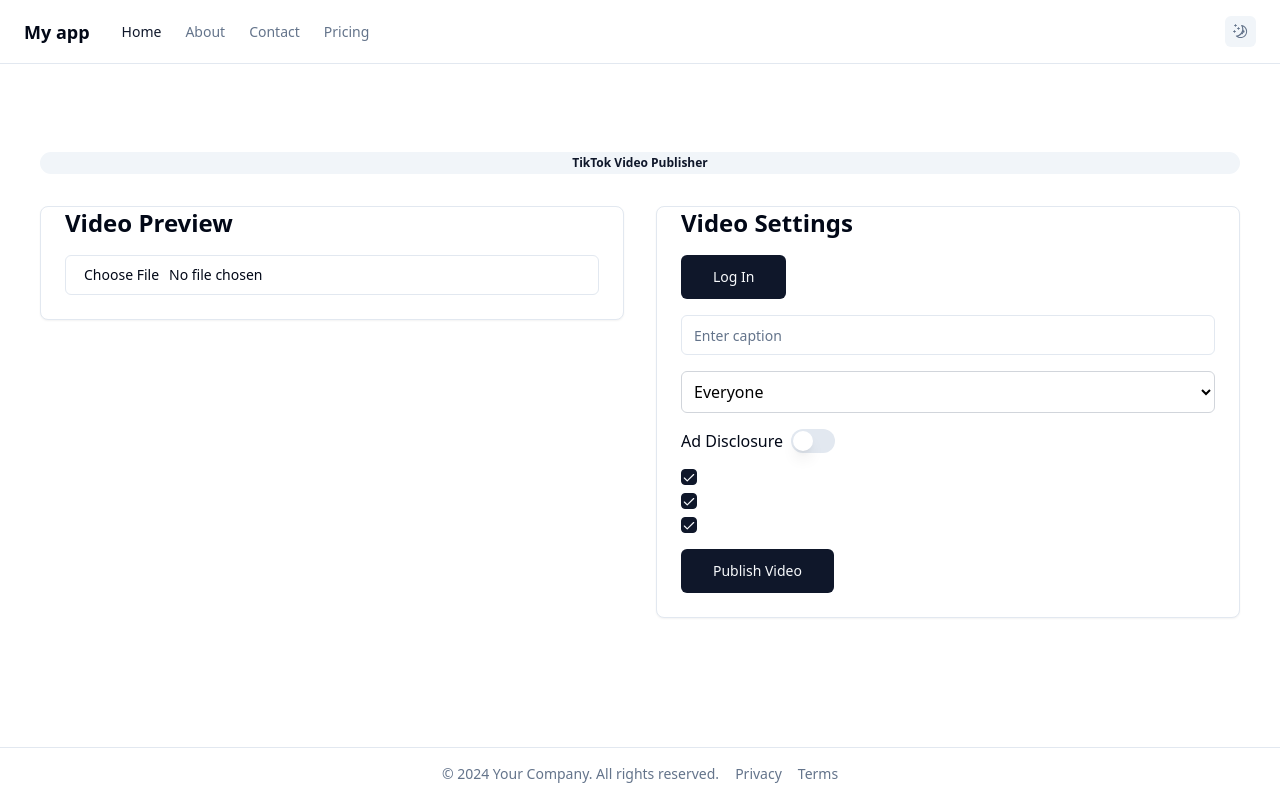
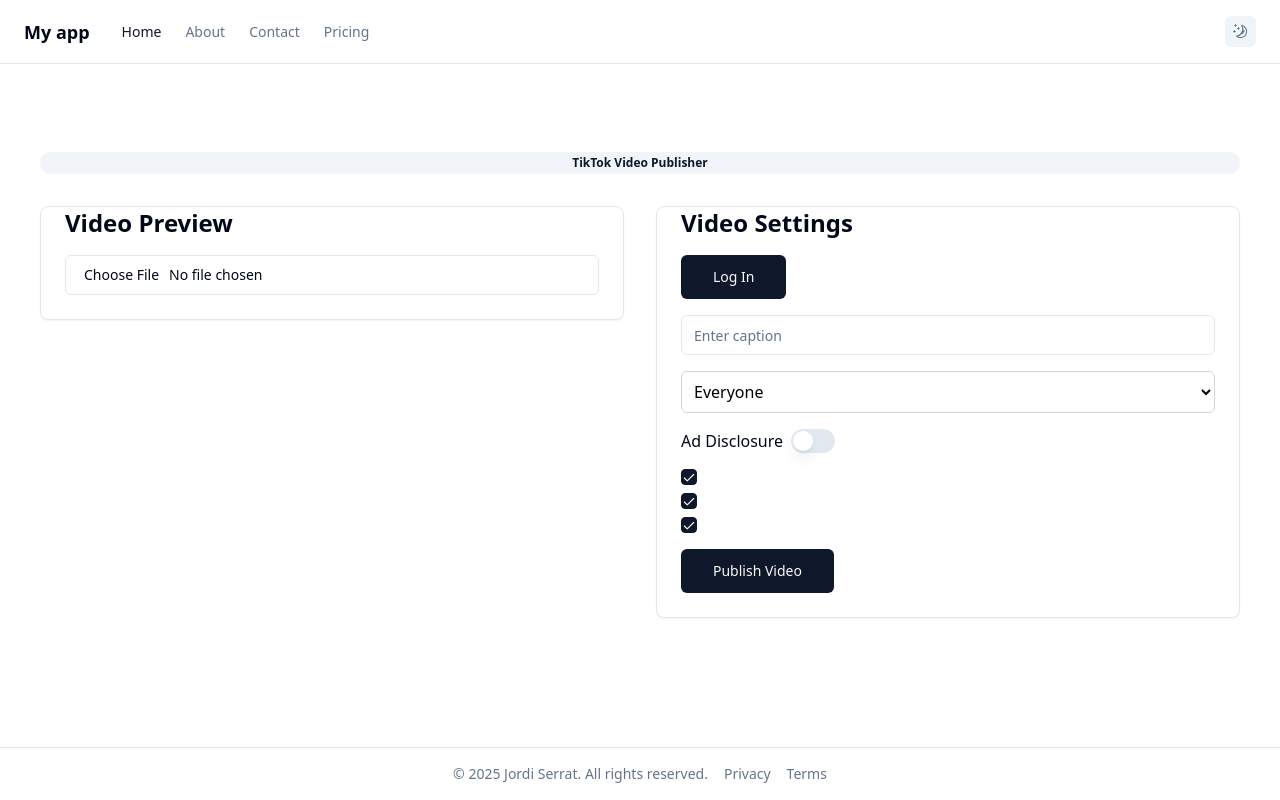
Before and after one commit to altanlabs/prova, a React (Vite) app: page / in a window 1280 px wide. Built offline with nearby package versions, Linux system fonts and the light colour scheme; what @radix-ui/themes would draw is missing.

Commit message:
Update footer with company name and current year in layout.tsx

```diff
--- a/src/layout.tsx
+++ b/src/layout.tsx
@@ -84,7 +84,7 @@
 };
 
 const DefaultFooter: FooterProps = {
-  text: "© 2024 Your Company. All rights reserved.",
+  text: "© 2025 Jordi Serrat. All rights reserved.",
   links: [
     { label: "Privacy", href: "/privacy" },
     { label: "Terms", href: "/terms" },
```
